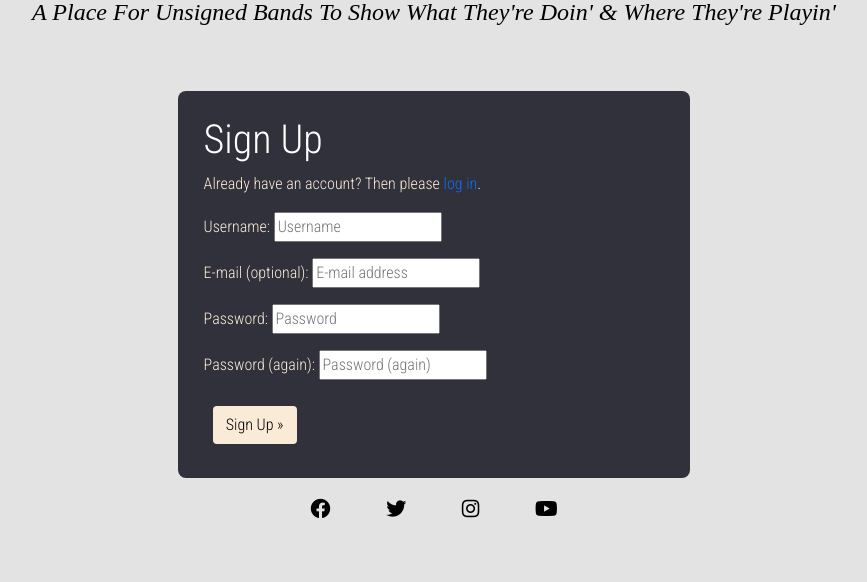
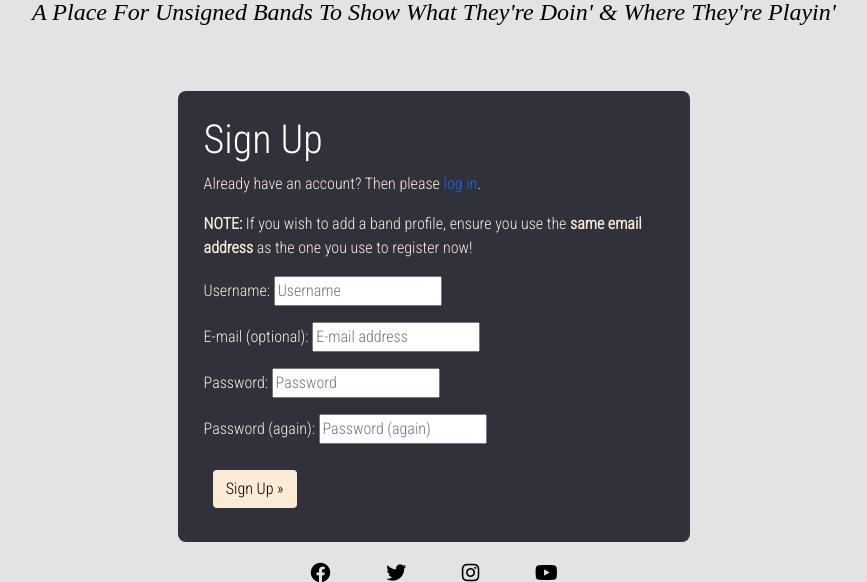
Before and after one commit to paulfitzpatrick85/CI-Portfolio-Project-4, a Django app: page /accounts/signup/ in a window 1280 px wide. Shown: the part 256-838 px from the top of the page, without its empty margins (206-1073 px from the left). Before the commit the page ends 774 px from the top, so only its background shows below. Run offline with Django 3.2, Linux system fonts and the light colour scheme; some web fonts are replaced.

Commit message:
add note to register form

```diff
--- a/templates/account/signup.html
+++ b/templates/account/signup.html
@@ -9,6 +9,7 @@
 <h1 class="text-white">{% trans "Sign Up" %}</h1>
 
 <p>{% blocktrans %}Already have an account? Then please <a class="text-primary" href="{{ login_url }}">log in</a>.{% endblocktrans %}</p>
+<p><strong>NOTE:</strong> If you wish to add a band profile, ensure you use the <strong>same email address</strong> as the one you use to register now!</p>
 
 <form class="signup" id="signup_form" method="post" action="{% url 'account_signup' %}">
   {% csrf_token %}
```
